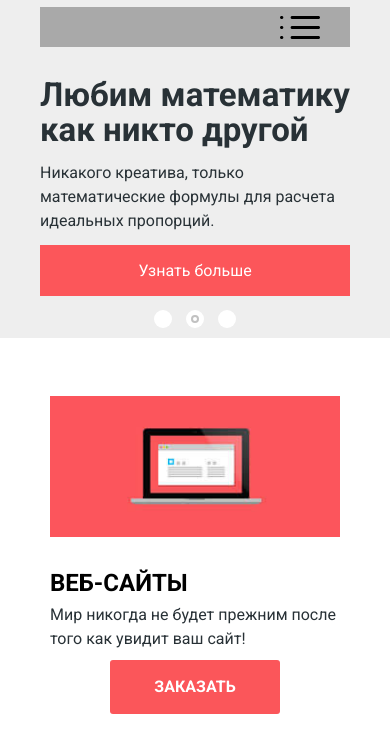
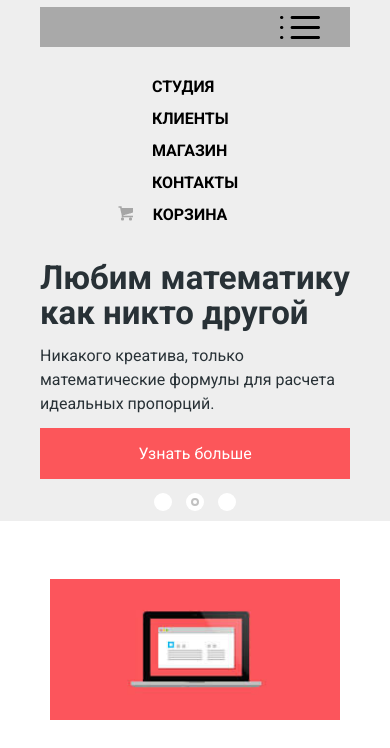
Before and after one commit to Shirokuiu/nerds, a website: page app/index.html in a window 390 px wide. Both pictures are taken after a click on the button "Кнопка". Shown: the part 83-831 px from the top of the page. Drawn offline with nearby package versions, Linux system fonts and the light colour scheme.

Commit message:
upload nerds files

```diff
--- a/app/catalog.html
+++ b/app/catalog.html
@@ -245,5 +245,6 @@
         </div>
       </div>
     </footer>
+    <script src="js/main-nav.js"></script>
   </body>
 </html>
--- a/app/index.html
+++ b/app/index.html
@@ -152,5 +152,6 @@
     <script src="https://ajax.googleapis.com/ajax/libs/jquery/3.2.1/jquery.min.js"></script>
     <script src="js/owl.carousel.min.js"></script>
     <script src="js/common.js"></script>
+    <script src="js/main-nav.js"></script>
   </body>
 </html>
--- /dev/null
+++ b/app/js/main-nav.js
@@ -0,0 +1,8 @@
+var mainNavListButton = document.querySelector('.main-nav__list-button');
+var mainNavList = document.querySelector('.main-nav__list');
+var mainNavUserBlock = document.querySelector('.main-nav__user-block');
+
+mainNavListButton.addEventListener('click', function() {
+  mainNavList.classList.toggle('main-nav__list--vissible');
+  mainNavUserBlock.classList.toggle('main-nav__user-block--vissible');
+});
--- a/app/less/blocks/main-nav.less
+++ b/app/less/blocks/main-nav.less
@@ -169,6 +169,9 @@
     flex-direction: column;
 
     margin-top: 25px;
+    &--vissible {
+      display: block;
+    }
   }
 
   .main-nav__items {
@@ -179,8 +182,15 @@
     border-bottom-color: transparent;
   }
 
+  .main-nav__user-block {
+    display: none;
+    &--vissible {
+      display: block;
+    }
+  }
+
   .main-nav__user-basket {
-    display: none;
+    display: block;
     margin-left: -45px;
   }
 }
```
Also changed, not shown: app/css/style.css, dist/catalog.html, dist/css/style.min.css, dist/index.html, dist/js/main-nav.min.js (added), dist/js/owl.carousel.min.min.js (renamed from dist/js/owl.carousel.min.js).
